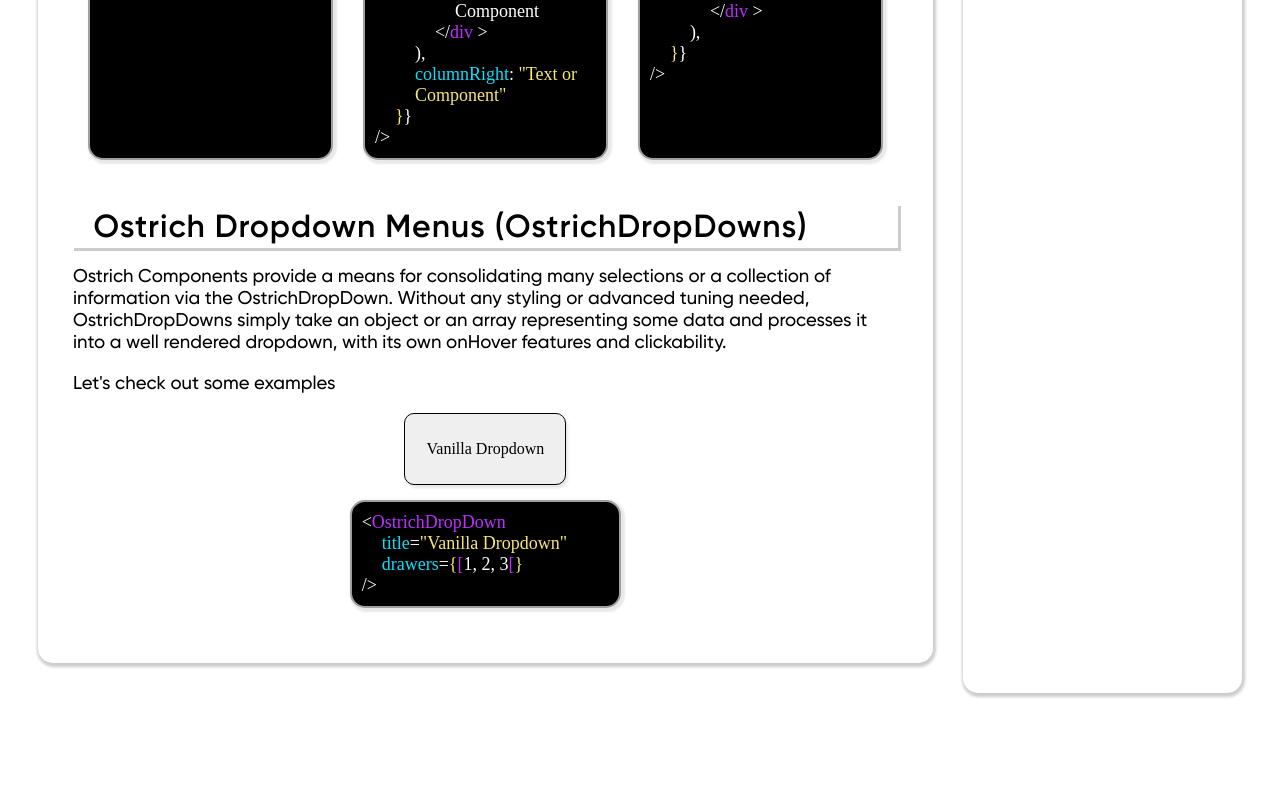
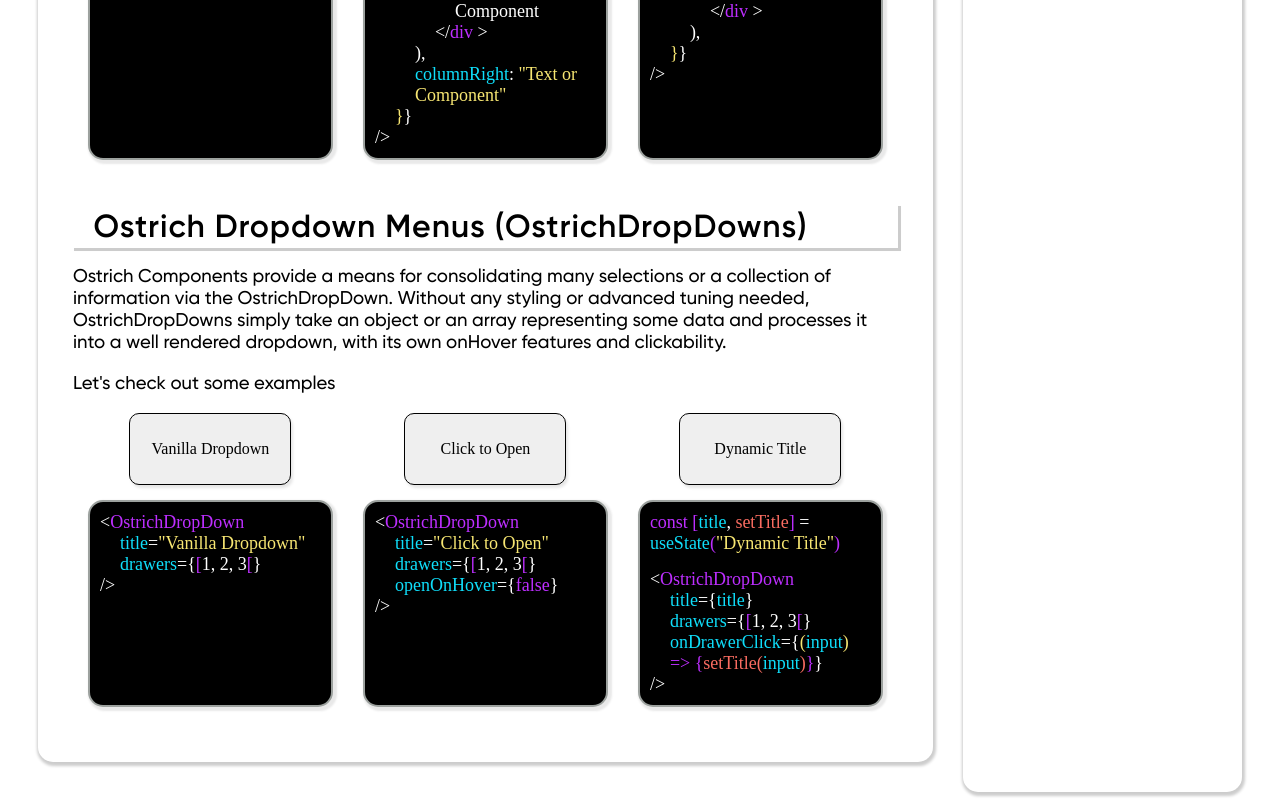
Before and after one commit to NLanese/the-codex, a Next.js app: page /showcases/ostrich-components/ostrich-showcase in a window 1280 px wide. Shown: the part 2229-3029 px from the top of the page. Before the commit the page ends 2930 px from the top, so only its background shows below. Built offline with nearby package versions, Linux system fonts and the light colour scheme.

Commit message:
Dropdowns and Showcase

```diff
--- a/OstrichComponents/Dropdown/OstrichDropDown.js
+++ b/OstrichComponents/Dropdown/OstrichDropDown.js
@@ -327,6 +327,14 @@ export const OstrichDropDown = ({
     // Determines which DrawerPress Function to pass
     function handleDrawerPress(drawer){
 
+        // Sets Drawer as Active, if already Active then Deactivates
+        if (activeDrawer === drawer){
+            setActiveDrawer(false)
+        }
+        else{
+            setActiveDrawer(drawer)
+        }
+
         if (drawer.onClick){                // Runs Object OnClick Function
             return drawer.onClick(drawer)
         }
@@ -335,14 +343,6 @@ export const OstrichDropDown = ({
         }
         else{
             console.warn("There was no onDrawerClick provided into the OstrichDropDown nor was there a onClick provided to the drawer object itself. Please check the OstrichDropDown Documentation")
-        }
-
-        // Sets Drawer as Active, if already Active then Deactivates
-        if (activeDrawer === drawer){
-            setActiveDrawer(false)
-        }
-        else{
-            setActiveDrawer(drawer)
         }
     }
 
--- a/pages/showcases/ostrich-components/ostrich-showcase.js
+++ b/pages/showcases/ostrich-components/ostrich-showcase.js
@@ -24,6 +24,8 @@ export default function OstrichShowcase() {
   ///////////
 
   const [directory, setDirectory] = useRecoilState(directoryDataState)
+
+  const [titleForDrop3, setTitleForDrop3] = useState("Dynamic Title")
 
   ////////////////
   // UseEffects //
@@ -649,6 +651,20 @@ export default function OstrichShowcase() {
                         title="Vanilla Dropdown"
                         drawers={[1, 2, 3]}
                     />
+
+                    {/* Click to Open Dropdown */}
+                    <OstrichDropDown
+                        title="Click to Open"
+                        openOnHover={false}
+                        drawers={[1, 2, 3]}
+                    />
+
+                    {/* Click to Open Dropdown */}
+                    <OstrichDropDown
+                        title={titleForDrop3}
+                        drawers={[1, 2, 3]}
+                        onDrawerClick={(drawer) => setTitleForDrop3(drawer)}
+                    />
             </div>
 
              {/* Ost Dropdown Code Row One */}
@@ -670,11 +686,96 @@ export default function OstrichShowcase() {
                         <p style={{...Styles.Code.code, fontSize: 18, marginLeft: 20}}>
                             <span style={Styles.Code.var}>drawers</span>
                             <span style={Styles.Code.reg}>=</span>
-                            <span style={Styles.Code.str}>{"{"}</span>
+                            <span style={Styles.Code.reg}>{"{"}</span>
                             <span style={Styles.Code.keyword}>{"["}</span>
                             <span style={Styles.Code.reg}>1, 2, 3</span>
                             <span style={Styles.Code.keyword}>{"["}</span>
-                            <span style={Styles.Code.str}>{"}"}</span>
+                            <span style={Styles.Code.reg}>{"}"}</span>
+                        </p>
+                        <p style={{...Styles.Code.code, fontSize: 18}}>
+                            <span style={Styles.Code.reg}>{"/>"}</span>
+                        </p>
+                    </div>
+
+                    {/* Click to Open Dropdown */}
+                    <div style={{...Styles.Sections.simpleLessonCode, width: '30%'}}>
+                        <p style={{...Styles.Code.code, fontSize: 18}}>
+                            <span style={Styles.Code.reg}>{"<"}</span>
+                            <span style={Styles.Code.keyword}>OstrichDropDown</span>
+                        </p>
+                        <p style={{...Styles.Code.code, fontSize: 18, marginLeft: 20}}>
+                            <span style={Styles.Code.var}>title</span>
+                            <span style={Styles.Code.reg}>=</span>
+                            <span style={Styles.Code.str}>"Click to Open"</span>
+                        </p>
+                        <p style={{...Styles.Code.code, fontSize: 18, marginLeft: 20}}>
+                            <span style={Styles.Code.var}>drawers</span>
+                            <span style={Styles.Code.reg}>=</span>
+                            <span style={Styles.Code.reg}>{"{"}</span>
+                            <span style={Styles.Code.keyword}>{"["}</span>
+                            <span style={Styles.Code.reg}>1, 2, 3</span>
+                            <span style={Styles.Code.keyword}>{"["}</span>
+                            <span style={Styles.Code.reg}>{"}"}</span>
+                        </p>
+                        <p style={{...Styles.Code.code, fontSize: 18, marginLeft: 20}}>
+                            <span style={Styles.Code.var}>openOnHover</span>
+                            <span style={Styles.Code.reg}>=</span>
+                            <span style={Styles.Code.reg}>{"{"}</span>
+                            <span style={Styles.Code.keyword}>false</span>
+                            <span style={Styles.Code.reg}>{"}"}</span>
+                        </p>
+                        <p style={{...Styles.Code.code, fontSize: 18}}>
+                            <span style={Styles.Code.reg}>{"/>"}</span>
+                        </p>
+                    </div>
+
+                    {/* Dynamic Title  Dropdown */}
+                    <div style={{...Styles.Sections.simpleLessonCode, width: '30%'}}>
+                    <p style={{...Styles.Code.code, fontSize: 18, marginBottom: 15}}>
+                        <span style={Styles.Code.keyword}>const [</span>
+                        <span style={Styles.Code.var}>title</span>
+                        <span style={Styles.Code.reg}>,</span>
+                        <span style={Styles.Code.func}> setTitle</span>
+                        <span style={Styles.Code.keyword}>] </span>
+                        <span style={Styles.Code.reg}> = </span>
+                        <span style={Styles.Code.var}>useState</span>
+                        <span style={Styles.Code.keyword}>{"("}</span>
+                        <span style={Styles.Code.str}>"Dynamic Title"</span>
+                        <span style={Styles.Code.keyword}>{")"}</span>
+                    </p>
+                        <p style={{...Styles.Code.code, fontSize: 18}}>
+                            <span style={Styles.Code.reg}>{"<"}</span>
+                            <span style={Styles.Code.keyword}>OstrichDropDown</span>
+                        </p>
+                        <p style={{...Styles.Code.code, fontSize: 18, marginLeft: 20}}>
+                            <span style={Styles.Code.var}>title</span>
+                            <span style={Styles.Code.reg}>=</span>
+                            <span style={Styles.Code.reg}>{"{"}</span>
+                            <span style={Styles.Code.var}>title</span>
+                            <span style={Styles.Code.reg}>{"}"}</span>
+                        </p>
+                        <p style={{...Styles.Code.code, fontSize: 18, marginLeft: 20}}>
+                            <span style={Styles.Code.var}>drawers</span>
+                            <span style={Styles.Code.reg}>=</span>
+                            <span style={Styles.Code.reg}>{"{"}</span>
+                            <span style={Styles.Code.keyword}>{"["}</span>
+                            <span style={Styles.Code.reg}>1, 2, 3</span>
+                            <span style={Styles.Code.keyword}>{"["}</span>
+                            <span style={Styles.Code.reg}>{"}"}</span>
+                        </p>
+                        <p style={{...Styles.Code.code, fontSize: 18, marginLeft: 20}}>
+                            <span style={Styles.Code.var}>onDrawerClick</span>
+                            <span style={Styles.Code.reg}>=</span>
+                            <span style={Styles.Code.reg}>{"{"}</span>
+                            <span style={Styles.Code.str}>{"("}</span>
+                            <span style={Styles.Code.var}>input</span>
+                            <span style={Styles.Code.str}>{")"}</span>
+                            <span style={Styles.Code.keyword}>{" => {"}</span>
+                            <span style={Styles.Code.func}>setTitle(</span>
+                            <span style={Styles.Code.var}>input</span>
+                            <span style={Styles.Code.func}>{")"}</span>
+                            <span style={Styles.Code.keyword}>{"}"}</span>
+                            <span style={Styles.Code.reg}>{"}"}</span>
                         </p>
                         <p style={{...Styles.Code.code, fontSize: 18}}>
                             <span style={Styles.Code.reg}>{"/>"}</span>
--- a/styles/styles.js
+++ b/styles/styles.js
@@ -42,6 +42,7 @@ const Styles = {
         str: {color: "#f7e672", marginTop: 0, marginBottom: 0},
         bool: {color: "#3fa0a0", marginTop: 0, marginBottom: 0},
         comment: {color: "#41FF00", marginTop: 0, marginBottom: 0},
+        func: {color: "#fa6c61", marginTop: 0, marginBottom: 0},
 
         testCodeSegment: {
             backgroundColor: "black",
```
